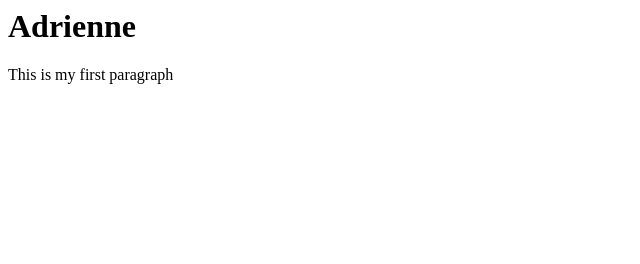
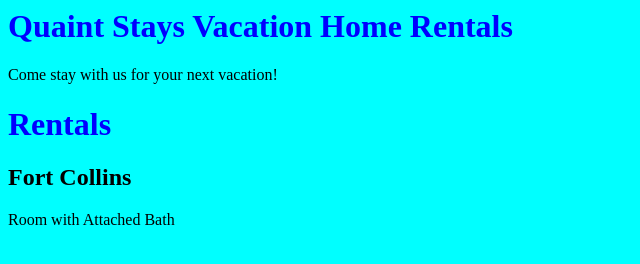
Before and after one commit to Faydrienne/Essential-Web-Tools, a plain HTML site: page index.html in a window 1280 px wide. Shown: the whole page, without its empty margins (0-640 px from the left). Drawn offline with Linux system fonts and the light colour scheme.

Commit message:
add css to inde update readme

```diff
--- /dev/null
+++ b/css/style.css
@@ -0,0 +1,4 @@
+body {background-color: aqua
+}
+h1 {color: blue
+}
--- a/index.html
+++ b/index.html
@@ -1,7 +1,12 @@
 <html>
-    <head></head>
+    <head>
+        <link href="css/style.css" rel="stylesheet"
+    </head>
     <body>
-        <h1>Adrienne</h1>
-        <p>This is my first paragraph</p>
+        <h1>Quaint Stays Vacation Home Rentals</h1>
+        <p>Come stay with us for your next vacation!</p>
+        <h1>Rentals</h1>
+        <h2>Fort Collins</h2>
+        <p>Room with Attached Bath</p>
     </body>
 </html>
```
